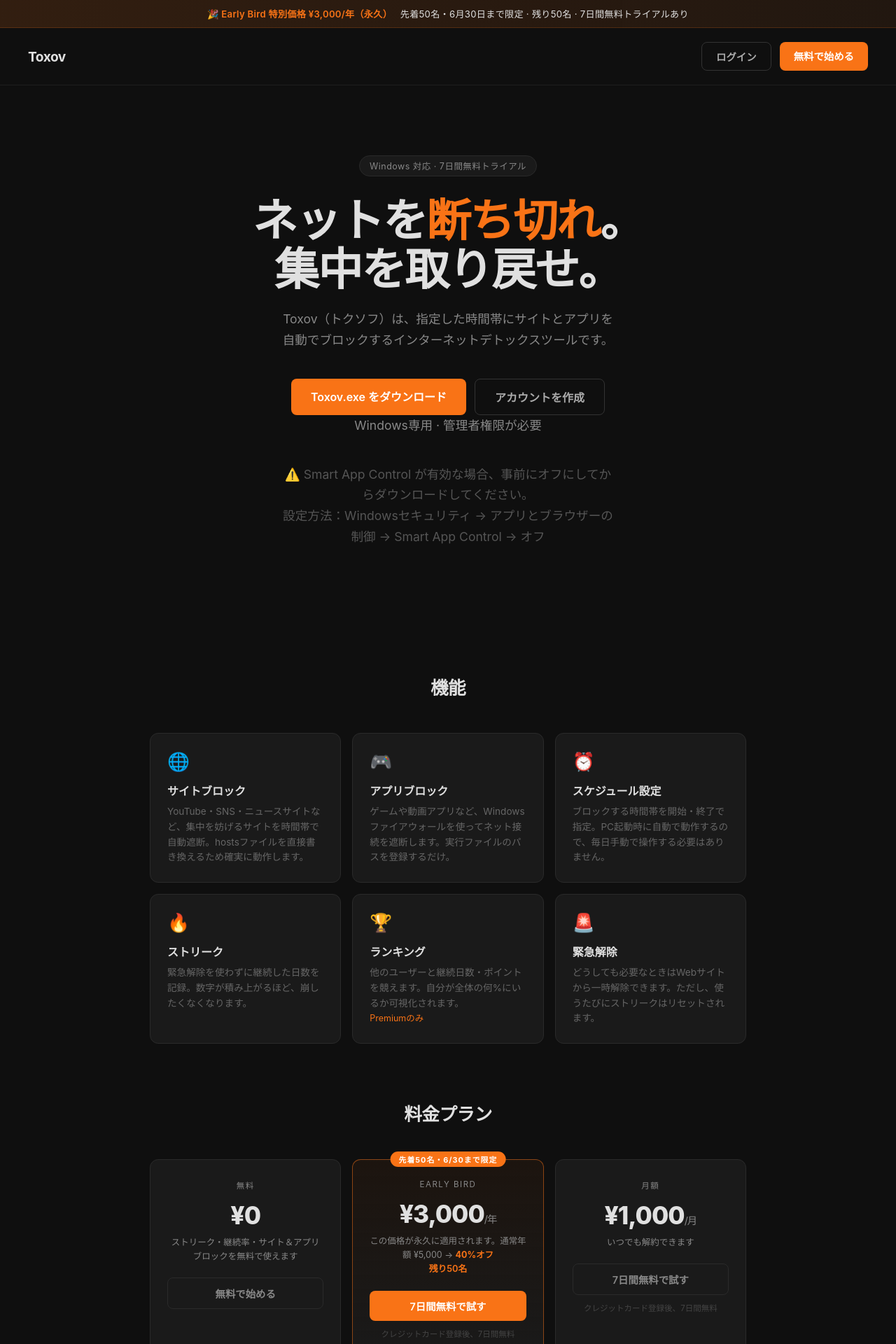
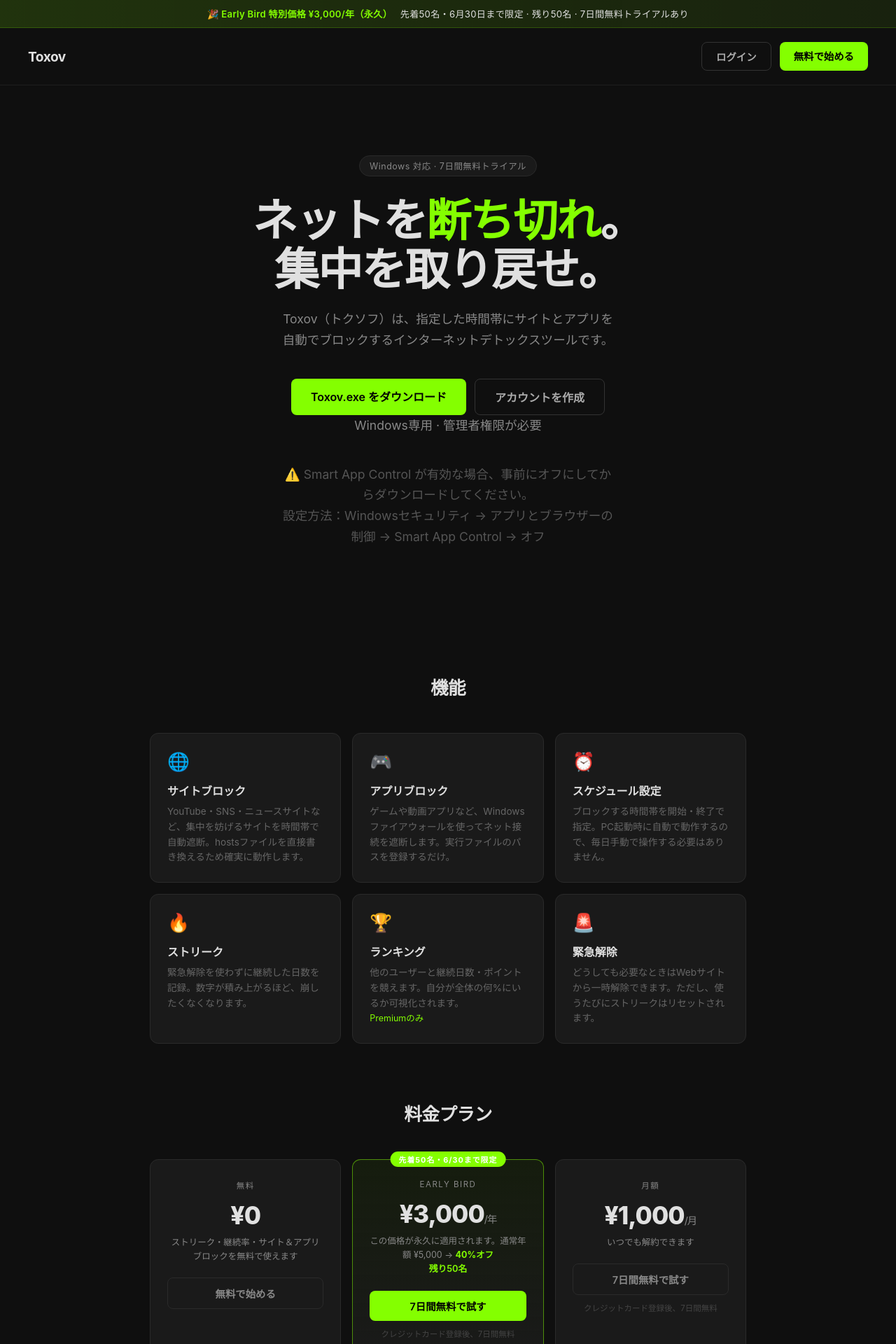
Before and after one commit to nukosi/Toxov, a Flask app: page / in a window 1280 px wide. Shown: the top 1920 px of the page at 70% size. Run offline with Flask 3, Linux system fonts and the light colour scheme; some libraries are stand-ins or nearby versions.

Commit message:
style: アクセントカラーをオレンジ→アシッド緑(#84FF00)に変更
- base.html, landing.html, index.html, privacy.html, tokusho.html 全テンプレート対象
- #F97316 / rgba(249,115,22) を #84FF00 / rgba(132,255,0) に全置換
- 明るい緑に合わせてプライマリボタン文字色を white→black に変更

Co-Authored-By: Claude Sonnet 4.6 <noreply@anthropic.com>

```diff
--- a/templates/base.html
+++ b/templates/base.html
@@ -14,7 +14,7 @@
       --text:      #F4F4F5;
       --muted:     #8A8A93;
       --dim:       #6B6B74;
-      --accent:    #F97316;
+      --accent:    #84FF00;
       --success:   #3DD68C;
       --warning:   #F0A050;
       --danger:    #E05252;
@@ -86,7 +86,7 @@
     }
 
     .sb-link:hover { background: var(--bg-hover); color: var(--text); }
-    .sb-link.active { background: rgba(249,115,22,0.08); color: var(--text); }
+    .sb-link.active { background: rgba(132,255,0,0.08); color: var(--text); }
     .sb-link svg { width: 15px; height: 15px; flex-shrink: 0; }
 
     .sb-foot {
--- a/templates/index.html
+++ b/templates/index.html
@@ -473,7 +473,7 @@ details > summary::-webkit-details-marker { display: none; }
   {% if plan == 'free' %}
   <!-- アーリーバード（枠・期限内のみ表示） -->
   {% if earlybird_available %}
-  <div class="card" style="border:1px solid rgba(249,115,22,0.35); text-align:center; padding:28px 24px; margin-bottom:10px; position:relative; overflow:hidden;">
+  <div class="card" style="border:1px solid rgba(132,255,0,0.35); text-align:center; padding:28px 24px; margin-bottom:10px; position:relative; overflow:hidden;">
     <div style="position:absolute; top:0; right:0; background:var(--accent); color:#fff; font-size:.62rem; font-weight:700; letter-spacing:1px; padding:4px 12px; border-radius:0 0 0 10px;">先着50名・6/30まで限定</div>
     <div style="font-size:.68rem; text-transform:uppercase; letter-spacing:2px; color:var(--accent); margin-bottom:12px;">Early Bird</div>
     <div style="font-size:2.4rem; font-weight:800; color:var(--text); letter-spacing:-1px;">¥3,000<span style="font-size:1rem; font-weight:400; color:var(--dim);">/年</span></div>
--- a/templates/landing.html
+++ b/templates/landing.html
@@ -8,8 +8,8 @@
     * { box-sizing: border-box; margin: 0; padding: 0; }
 
     :root {
-      --accent: #F97316;
-      --accent-dim: rgba(249,115,22,0.12);
+      --accent: #84FF00;
+      --accent-dim: rgba(132,255,0,0.12);
       --bg: #0f0f0f;
       --bg-card: #1a1a1a;
       --border: #2a2a2a;
@@ -48,13 +48,13 @@
       transition: opacity 0.2s;
     }
     .btn:hover { opacity: 0.82; }
-    .btn-primary { background: var(--accent); color: #fff; }
+    .btn-primary { background: var(--accent); color: #000; }
     .btn-ghost   { background: transparent; color: #aaa; border: 1px solid #333; }
 
     /* アーリーバードバナー */
     .earlybird-banner {
-      background: linear-gradient(90deg, rgba(249,115,22,0.15), rgba(249,115,22,0.08));
-      border-bottom: 1px solid rgba(249,115,22,0.2);
+      background: linear-gradient(90deg, rgba(132,255,0,0.15), rgba(132,255,0,0.08));
+      border-bottom: 1px solid rgba(132,255,0,0.2);
       text-align: center;
       padding: 10px 24px;
       font-size: .82rem;
@@ -152,8 +152,8 @@
       position: relative;
     }
     .plan-card.featured {
-      border-color: rgba(249,115,22,0.5);
-      background: linear-gradient(180deg, rgba(249,115,22,0.06) 0%, var(--bg-card) 100%);
+      border-color: rgba(132,255,0,0.5);
+      background: linear-gradient(180deg, rgba(132,255,0,0.06) 0%, var(--bg-card) 100%);
     }
     .plan-badge {
       position: absolute;
@@ -184,7 +184,7 @@
       margin-top: auto;
     }
     .plan-cta:hover { opacity: .82; }
-    .plan-cta.primary { background: var(--accent); color: #fff; }
+    .plan-cta.primary { background: var(--accent); color: #000; }
     .plan-cta.ghost { background: transparent; color: var(--muted); border: 1px solid var(--border); }
     .plan-trial { font-size: .72rem; color: var(--dim); margin-top: 10px; }
 
@@ -307,7 +307,7 @@
       <div class="feature-card">
         <div class="feature-icon">🏆</div>
         <h3>ランキング</h3>
-        <p>他のユーザーと継続日数・ポイントを競えます。自分が全体の何%にいるか可視化されます。<br><span style="font-size:.78rem;color:#F97316;">Premiumのみ</span></p>
+        <p>他のユーザーと継続日数・ポイントを競えます。自分が全体の何%にいるか可視化されます。<br><span style="font-size:.78rem;color:#84FF00;">Premiumのみ</span></p>
       </div>
       <div class="feature-card">
         <div class="feature-icon">🚨</div>
@@ -336,7 +336,7 @@
         <div class="plan-badge">先着50名・6/30まで限定</div>
         <div class="plan-name">Early Bird</div>
         <div class="plan-price">¥3,000<span>/年</span></div>
-        <div class="plan-desc">この価格が永久に適用されます。通常年額 ¥5,000 → <strong style="color:#F97316;">40%オフ</strong><br><span style="color:var(--accent); font-size:.8rem; font-weight:600;">残り{{ earlybird_remaining }}名</span></div>
+        <div class="plan-desc">この価格が永久に適用されます。通常年額 ¥5,000 → <strong style="color:#84FF00;">40%オフ</strong><br><span style="color:var(--accent); font-size:.8rem; font-weight:600;">残り{{ earlybird_remaining }}名</span></div>
         <a href="/register" class="plan-cta primary">7日間無料で試す</a>
         <div class="plan-trial">クレジットカード登録後、7日間無料</div>
       </div>
--- a/templates/privacy.html
+++ b/templates/privacy.html
@@ -21,7 +21,7 @@
     p { color: #C4C4C8; margin-bottom: 8px; }
     ul { color: #C4C4C8; padding-left: 20px; margin-bottom: 8px; }
     li { margin-bottom: 4px; }
-    a { color: #F97316; text-decoration: none; }
+    a { color: #84FF00; text-decoration: none; }
     .back { display: inline-block; color: #8A8A93; font-size: .82rem; margin-bottom: 32px; text-decoration: none; }
     .back:hover { color: #F4F4F5; }
   </style>
--- a/templates/tokusho.html
+++ b/templates/tokusho.html
@@ -21,7 +21,7 @@
     td { padding: 12px 0; border-bottom: 1px solid rgba(255,255,255,0.06); vertical-align: top; }
     td:first-child { width: 180px; color: #8A8A93; font-size: .84rem; padding-right: 24px; white-space: nowrap; }
     td:last-child { color: #F4F4F5; }
-    a { color: #F97316; text-decoration: none; }
+    a { color: #84FF00; text-decoration: none; }
     .back { display: inline-block; color: #8A8A93; font-size: .82rem; margin-bottom: 32px; text-decoration: none; }
     .back:hover { color: #F4F4F5; }
   </style>
```
